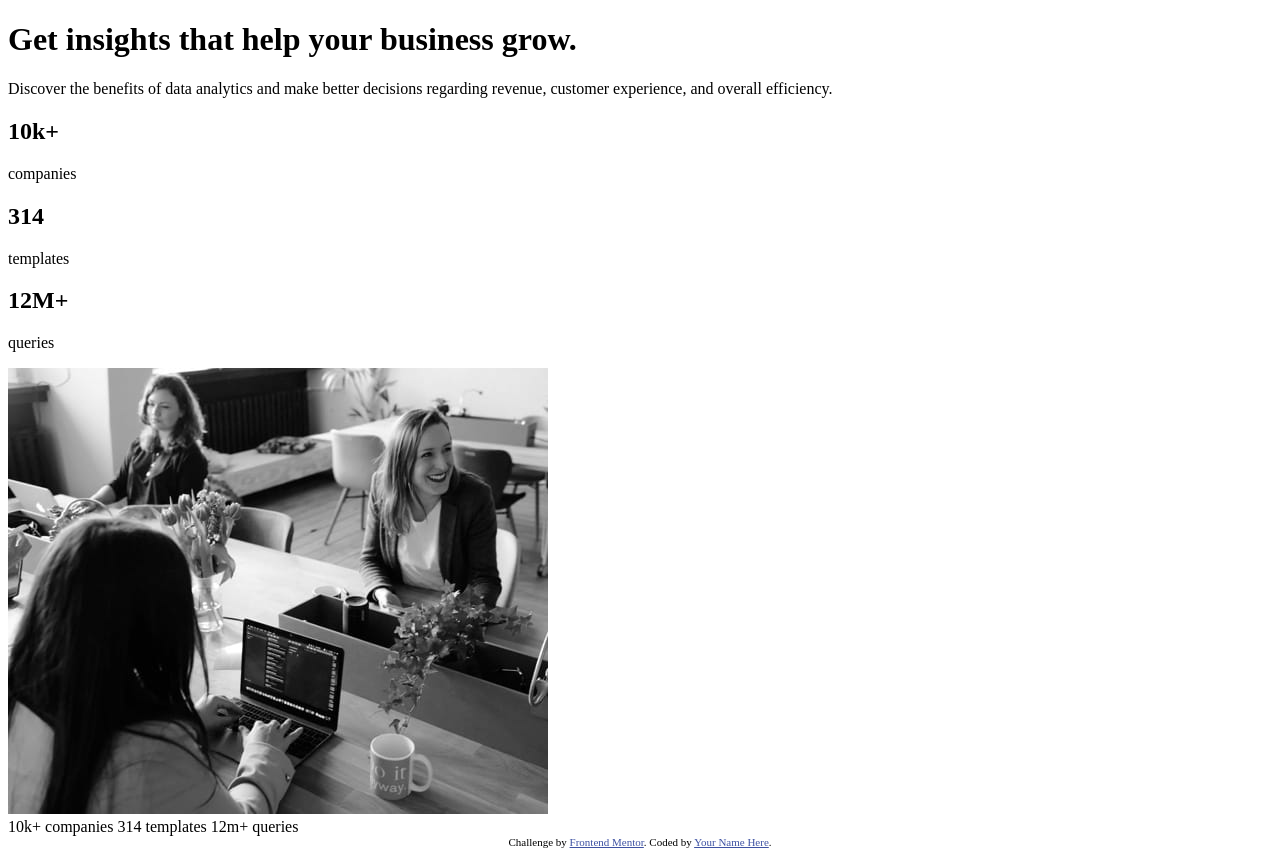
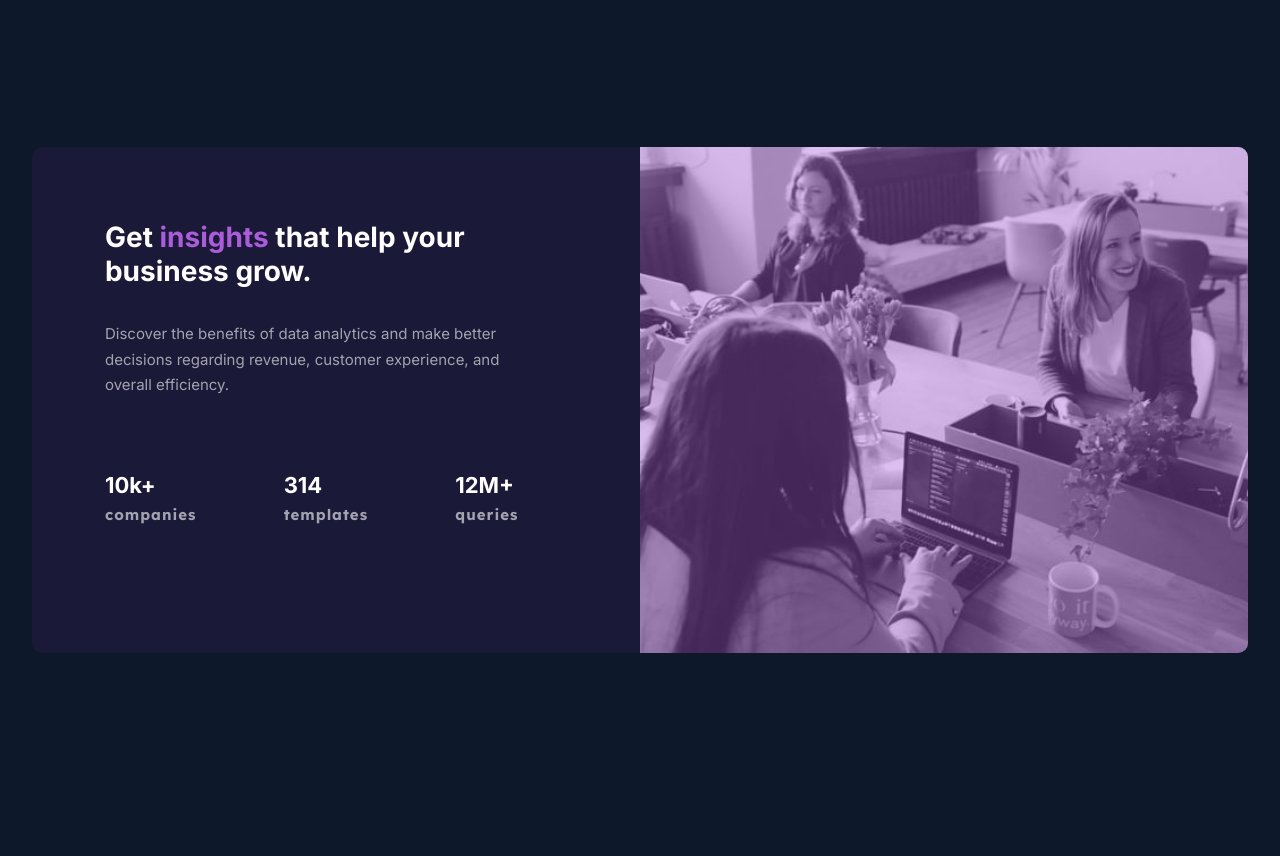
Before and after one commit to ysmltr/Stats-preview-card-component, a plain HTML site: page index.html in a window 1280 px wide. After the commit the page ends 800 px from the top, so only its background shows below. Drawn offline with Linux system fonts and the light colour scheme.

Commit message:
Add CSS styles and link to style.css file

```diff
--- a/index.html
+++ b/index.html
@@ -7,7 +7,8 @@
   <link rel="icon" type="image/png" sizes="32x32" href="./images/favicon-32x32.png">
 
   <title>Frontend Mentor | Stats preview card component</title>
-
+  <!--css-->
+  <link rel="stylesheet" href="./src/css/style.css">
   <!-- Feel free to remove these styles or customise in your own stylesheet 👍 -->
   <style>
     .attribution { font-size: 11px; text-align: center; }
@@ -18,9 +19,11 @@
       <main>
         <div class="container">
           <div class="left-section">
-            <h1>Get <b>insights</b> that help your business grow. </h1>
+            <div class="text-section">
+            <h1>Get <span>insights</span> that help your business grow. </h1>
             <p class="info">Discover the benefits of data analytics and make better decisions regarding revenue, customer
               experience, and overall efficiency.</p>
+
               <div class="stats">
                 <div class="items">
                   <h2 class="header">10k+</h2>
@@ -33,12 +36,14 @@
               <div class="items">
                   <h2 class="header">12M+</h2>
                   <p class="text">queries</p>
+                </div>
               </div>
               </div>
+              <div class="img-section">
+                <img src="./images/image-header-desktop.jpg" alt="">
+              </div>
           </div>
-          <div class="img-section">
-            <img src="./images/image-header-desktop.jpg" alt="">
-          </div>
+
         </div>
       </main>
 
@@ -46,13 +51,6 @@
 
 
 
-  10k+ companies
-  314 templates
-  12m+ queries
 
-  <div class="attribution">
-    Challenge by <a href="https://www.frontendmentor.io?ref=challenge" target="_blank">Frontend Mentor</a>.
-    Coded by <a href="#">Your Name Here</a>.
-  </div>
 </body>
 </html>
--- a/src/css/style.css
+++ b/src/css/style.css
@@ -9,3 +9,98 @@
     --s-transp-white: hsla(0, 0%, 100%, 0.6);
 
   }
+
+  * {
+    margin: 0;
+    padding: 0;
+    box-sizing: border-box;
+  }
+
+  body {
+    min-height: 100vh;
+    display: flex;
+    align-items: center;
+    background-color: var(--very-dark-blue);
+    font-family: 'Inter', sans-serif;
+    font-size: 14px;
+  }
+
+  .container{
+    max-width: auto;
+    margin: 0 auto;
+  }
+
+  .left-section{
+    background-color: var(--very-blue);
+    display: grid;
+    grid-template-columns: 1fr 1fr;
+    border-radius: 10px;
+    overflow: hidden;
+    margin: 2rem;
+  }
+
+
+  .text-section{
+    padding-top: 12%;
+padding-right: 20%;
+padding-bottom: 12%;
+padding-left: 12%;
+  }
+
+  h1{
+      color: var(--white);
+      padding-bottom: 8%;
+      font-weight: 700;
+  }
+
+
+
+h1 span{
+  color: var(--violet);
+}
+
+
+.info{
+  padding-bottom: 18%;
+  font-size: 15px;
+  line-height: 1.7;
+  font-weight: 400;
+  color: var(--s-transp-white);
+}
+
+.stats{
+  display: flex;
+  justify-content: space-between;
+}
+
+.stats , .header,  .text{
+  color: var(--white);
+  font-weight: 700;
+  font-size: 22px;
+  margin-bottom: 7px;
+}
+.stats p{
+  color: var(--s-transp-white);
+  font-family: 'Lexend Deca', sans-serif;
+  font-size: 15px;
+  letter-spacing: 1px;
+}
+
+  .img-section {
+    position: relative;
+  }
+  .img-section::after {
+    position: absolute;
+    content: '';
+    width: 100%;
+    height: 100%;
+    left: 0;
+    top: 0;
+    background-color: var(--violet);
+    opacity: 0.4;
+  }
+    .img-section img{
+      width: 100%;
+    height: 100%;
+     object-fit: cover;
+    }
```
